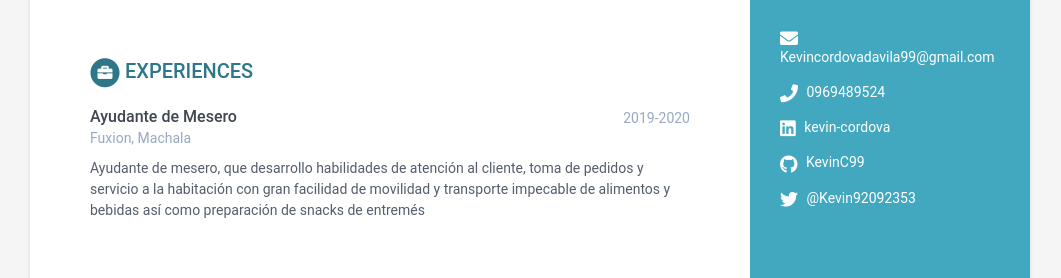
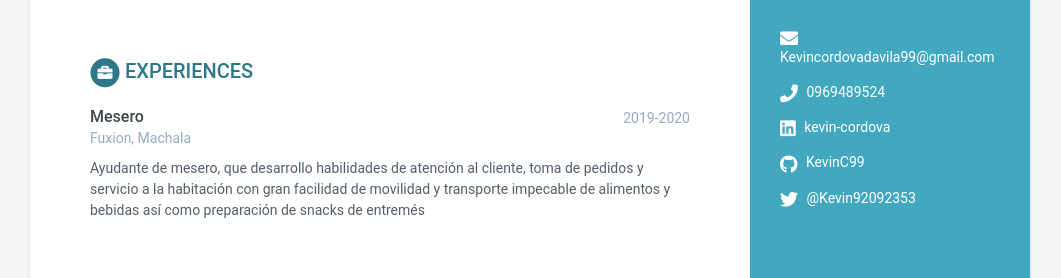
Before and after one commit to KevinC99/good-birch-4e19a, a Jekyll site: the page built from index.html, in a window 1280 px wide. Shown: the part 289-567 px from the top of the page, without its empty margins (110-1171 px from the left). Built offline with Jekyll 4.4.1, drawn with Linux system fonts in a browser that asks for light colours.

Commit message:
data.yml: updated role in experiences

```diff
--- a/_data/data.yml
+++ b/_data/data.yml
@@ -60,7 +60,7 @@ education:
       Lorem ipsum dolor sit amet, consectetur adipiscing elit, sed do eiusmod
       tempor incididunt ut labore et dolore magna aliqua.
 experiences:
-  - role: Ayudante de Mesero
+  - role: Mesero
     time: 2019-2020
     company: 'Fuxion, Machala'
     details: >-
```
